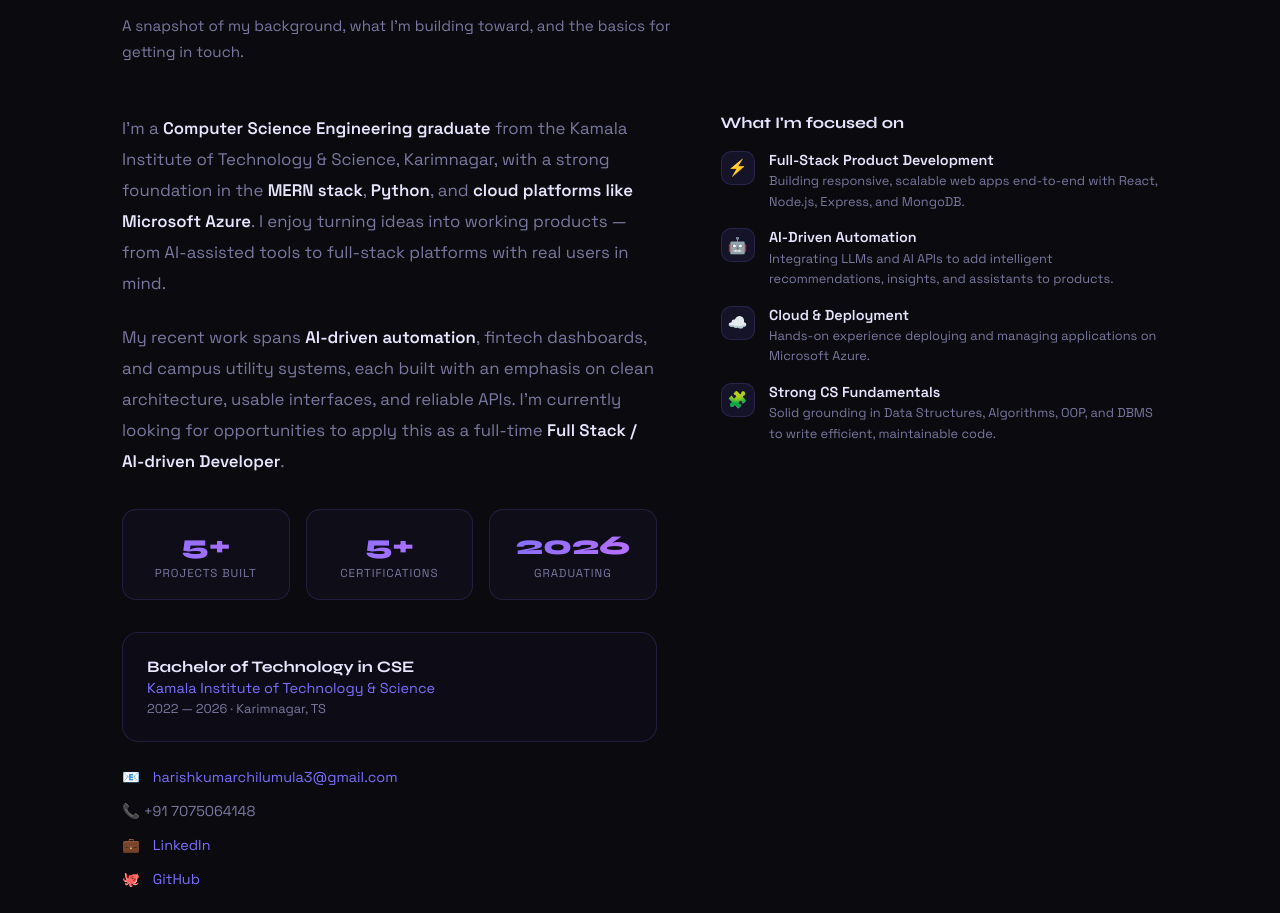
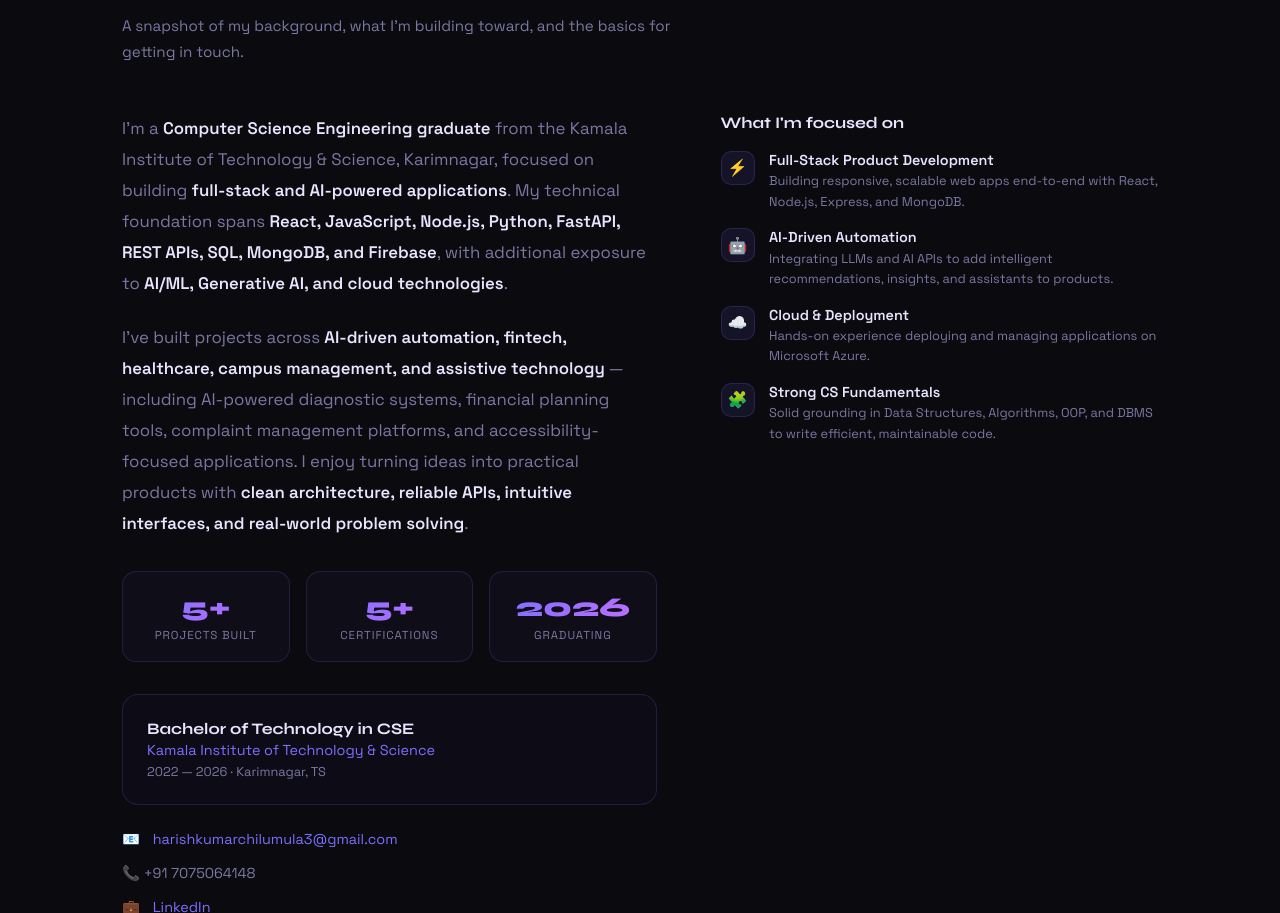
Before and after one commit to Harish13052005/portfolio, a plain HTML site: page index.html in a window 1280 px wide. Shown: the part 996-1909 px from the top of the page. Drawn offline with Linux system fonts and the light colour scheme.

```diff
--- a/index.html
+++ b/index.html
@@ -678,18 +678,9 @@
   <p class="section-sub reveal">A snapshot of my background, what I'm building toward, and the basics for getting in touch.</p>
   <div class="about-grid">
     <div class="reveal">
-      <p class="about-bio">
-        I'm a <strong>Computer Science Engineering graduate</strong> from the Kamala Institute of Technology &amp; Science,
-        Karimnagar, with a strong foundation in the <strong>MERN stack</strong>, <strong>Python</strong>, and
-        <strong>cloud platforms like Microsoft Azure</strong>. I enjoy turning ideas into working products —
-        from AI-assisted tools to full-stack platforms with real users in mind.
-      </p>
-      <p class="about-bio">
-        My recent work spans <strong>AI-driven automation</strong>, fintech dashboards, and campus utility systems,
-        each built with an emphasis on clean architecture, usable interfaces, and reliable APIs.
-        I'm currently looking for opportunities to apply this as a full-time
-        <strong>Full Stack / AI-driven Developer</strong>.
-      </p>
+      <p class="about-bio"> I'm a <strong>Computer Science Engineering graduate</strong> from the Kamala Institute of Technology &amp; Science, Karimnagar, focused on building <strong>full-stack and AI-powered applications</strong>. My technical foundation spans <strong>React, JavaScript, Node.js, Python, FastAPI, REST APIs, SQL, MongoDB, and Firebase</strong>, with additional exposure to <strong>AI/ML, Generative AI, and cloud technologies</strong>. </p>
+
+<p class="about-bio"> I've built projects across <strong>AI-driven automation, fintech, healthcare, campus management, and assistive technology</strong> — including AI-powered diagnostic systems, financial planning tools, complaint management platforms, and accessibility-focused applications. I enjoy turning ideas into practical products with <strong>clean architecture, reliable APIs, intuitive interfaces, and real-world problem solving</strong>. </p>
 
       <div class="about-stats">
         <div class="stat-box">
```
